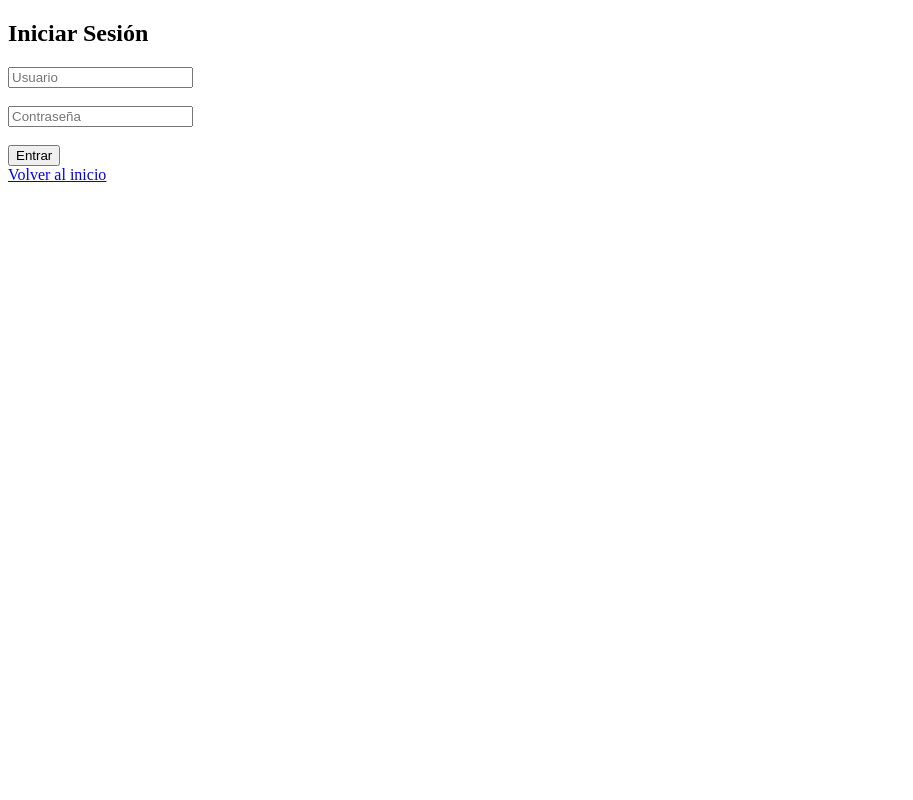
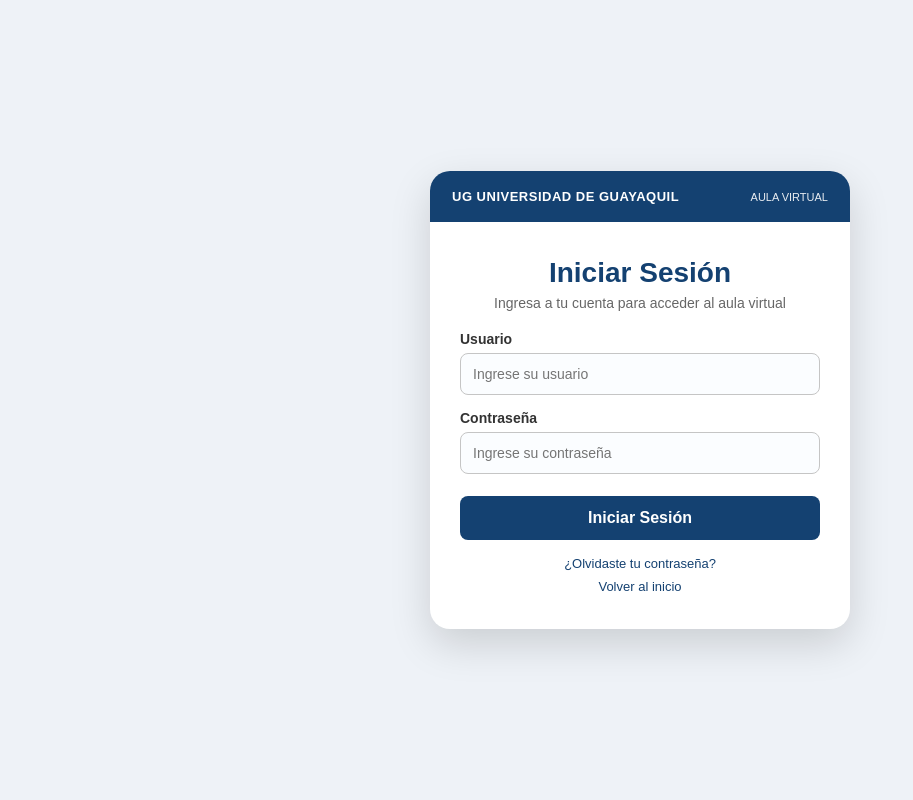
Before and after one commit to cristheboss-lu/CampusFlow-UG-Prototype, a Django app: page /login/ in a window 1280 px wide. Shown: the whole page, without its empty margins (0-913 px from the left). Run offline with Django 5.2, Linux system fonts and the light colour scheme.

Commit message:
Update login.html

```diff
--- a/plataforma/templates/plataforma/login.html
+++ b/plataforma/templates/plataforma/login.html
@@ -1,21 +1,45 @@
 <!DOCTYPE html>
-<html>
+<html lang="es">
 <head>
-    <title>Login</title>
+<meta charset="UTF-8">
+<meta name="viewport" content="width=device-width, initial-scale=1.0">
+<title>Aula Virtual - Login</title>
+<style>
+*{box-sizing:border-box}
+body{margin:0;background:#eef2f7;font-family:Arial, sans-serif;display:flex;justify-content:center;align-items:center;min-height:100vh;}
+.card{width:420px;background:#fff;border-radius:20px;box-shadow:0 15px 40px rgba(0,0,0,.15);overflow:hidden;}
+.top{background:#144171;color:#fff;padding:18px 22px;display:flex;justify-content:space-between;align-items:center;}
+.top b{font-size:13px;letter-spacing:.5px;}
+.top span{font-size:11px;opacity:.9}
+.content{padding:35px 30px;text-align:center;}
+.content h1{color:#144171;margin:0 0 6px 0;font-size:28px;}
+.content p{color:#666;margin:0 0 20px 0;font-size:14px;}
+label{text-align:left;display:block;font-size:14px;margin:15px 0 6px 0;font-weight:bold;color:#333;}
+input{width:100%;padding:12px;border:1px solid #c5c5c5;border-radius:8px;font-size:14px;background:#fbfdff;}
+.btn{width:100%;background:#144171;color:#fff;border:none;padding:13px;border-radius:8px;margin-top:22px;font-size:16px;font-weight:bold;cursor:pointer;}
+.btn:hover{background:#0e345e;}
+.error{background:#fde2e2;color:#a00;padding:10px;border-radius:6px;font-size:13px;margin-bottom:10px;}
+a.link{color:#144171;font-size:13px;text-decoration:none;display:block;margin-top:16px;}
+</style>
 </head>
 <body>
-    <h2>Iniciar Sesión</h2>
-    {% if messages %}
-        {% for message in messages %}
-            <p style="color:red">{{ message }}</p>
-        {% endfor %}
-    {% endif %}
-    <form method="post">
-        {% csrf_token %}
-        <input type="text" name="username" placeholder="Usuario" required><br><br>
-        <input type="password" name="password" placeholder="Contraseña" required><br><br>
-        <button type="submit">Entrar</button>
+<div class="card">
+  <div class="top"><b>UG UNIVERSIDAD DE GUAYAQUIL</b><span>AULA VIRTUAL</span></div>
+  <div class="content">
+    <h1>Iniciar Sesión</h1>
+    <p>Ingresa a tu cuenta para acceder al aula virtual</p>
+    {% if messages %}{% for m in messages %}<div class="error">{{ m }}</div>{% endfor %}{% endif %}
+    <form method="POST">
+      {% csrf_token %}
+      <label>Usuario</label>
+      <input type="text" name="username" placeholder="Ingrese su usuario" required>
+      <label>Contraseña</label>
+      <input type="password" name="password" placeholder="Ingrese su contraseña" required>
+      <button class="btn" type="submit">Iniciar Sesión</button>
     </form>
-    <a href="/">Volver al inicio</a>
+    <a class="link" href="/">¿Olvidaste tu contraseña?</a>
+    <a class="link" href="/" style="margin-top:8px">Volver al inicio</a>
+  </div>
+</div>
 </body>
 </html>
```
